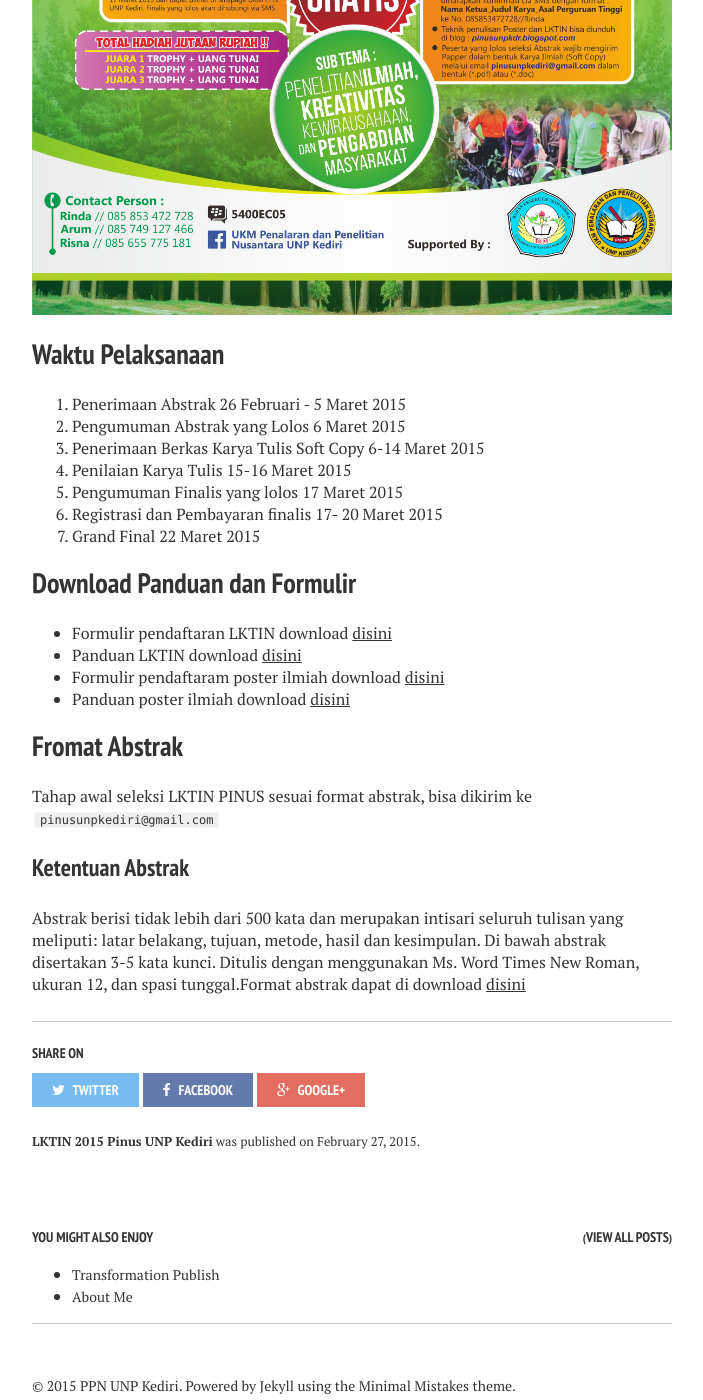
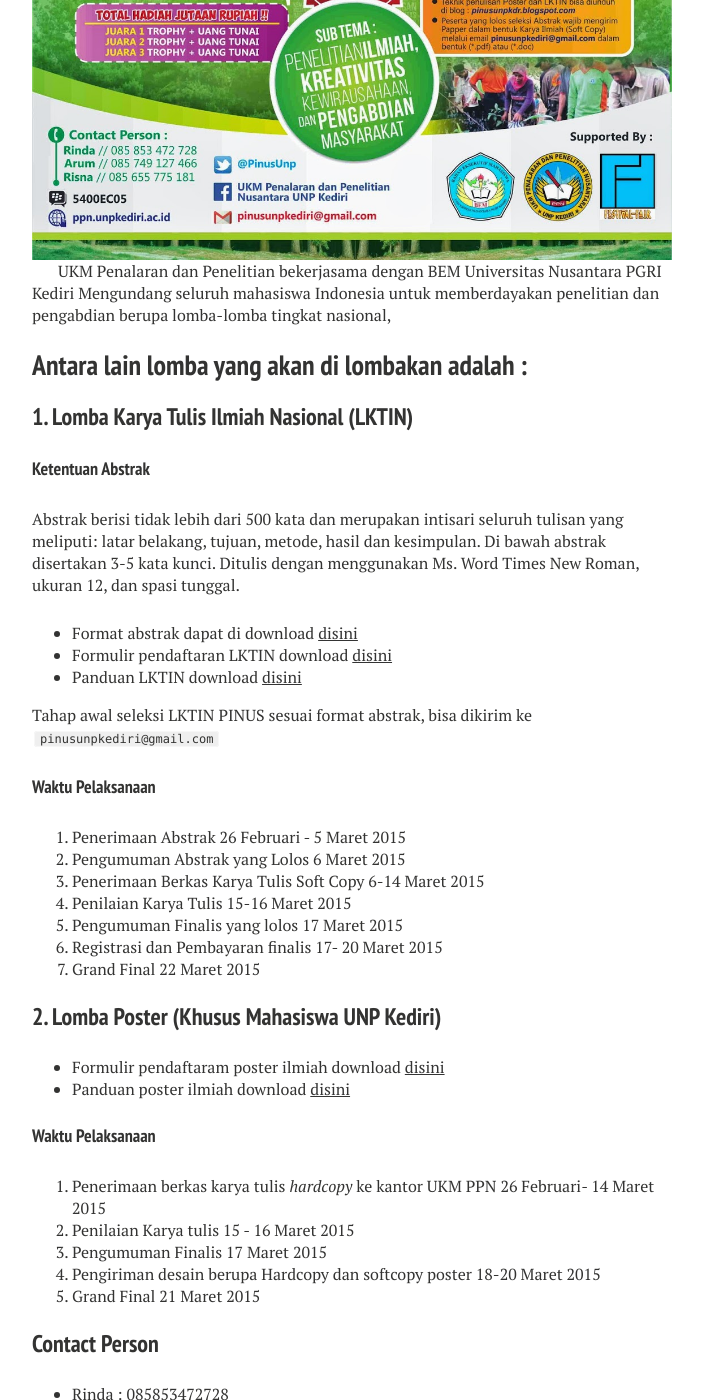
Before and after one commit to ukmppn-unp/ukmppn-unp.github.io, a Jekyll site: the page built from _posts/2015-02-27-lktin-pinus-2015-unpkediri.md, in a window 1280 px wide and 1400 px high, scrolled down 813 px. Shown: the whole window, without its empty margins (288-991 px from the left). Built offline with Jekyll 4.4.1, drawn with Linux system fonts in a browser that asks for light colours; nearby versions of some CDN libraries; comment, search, counter and statistics services are not loaded; some of the changed text lies outside the part shown.

Commit message:
Modified Post LKTIN 2015 content

```diff
--- a/_posts/2015-02-27-lktin-pinus-2015-unpkediri.md
+++ b/_posts/2015-02-27-lktin-pinus-2015-unpkediri.md
@@ -9,9 +9,25 @@
 ---
 
 
-![Poster](../images/lktin-pinus.jpg)
+![Poster](../images/lktin-pinus-lq.jpg)
 
-## Waktu Pelaksanaan
+UKM Penalaran dan Penelitian bekerjasama dengan BEM Universitas Nusantara PGRI Kediri Mengundang seluruh mahasiswa Indonesia untuk memberdayakan penelitian dan pengabdian berupa lomba-lomba tingkat nasional,
+
+## Antara lain lomba yang akan di lombakan adalah :
+
+### 1. Lomba Karya Tulis Ilmiah Nasional (LKTIN)
+
+#### Ketentuan Abstrak
+
+Abstrak berisi tidak lebih dari 500 kata dan merupakan intisari seluruh tulisan yang meliputi: latar belakang, tujuan, metode, hasil dan kesimpulan. Di bawah abstrak disertakan 3-5 kata kunci. Ditulis dengan menggunakan Ms. Word Times New Roman, ukuran 12, dan spasi tunggal.
+
+- Format abstrak dapat di download [disini](/files/pedoman-abstrak.pdf)
+- Formulir pendaftaran LKTIN download [disini](/files/formulir-lktin.docx)
+- Panduan LKTIN download [disini](/files/panduan-lktin-pinus.pdf)
+
+Tahap awal seleksi LKTIN PINUS sesuai format abstrak, bisa dikirim ke `pinusunpkediri@gmail.com`
+
+#### Waktu Pelaksanaan
 
 1. Penerimaan Abstrak 26 Februari - 5 Maret 2015
 1. Pengumuman Abstrak yang Lolos  6 Maret 2015
@@ -21,17 +37,28 @@
 1. Registrasi dan Pembayaran finalis 17- 20 Maret 2015
 1. Grand Final 22 Maret 2015
 
-## Download Panduan dan Formulir
+### 2. Lomba Poster (Khusus Mahasiswa UNP Kediri)
 
-* Formulir pendaftaran LKTIN download [disini](/files/formulir-lktin.docx)
-* Panduan LKTIN download [disini](/files/panduan-lktin-pinus.pdf)
 * Formulir pendaftaram poster ilmiah download [disini](/files/formulir-poster.docx)
 * Panduan poster ilmiah download [disini](https://www.dropbox.com/s/j5ltfuily54w3sn/PANDUAN%20Lomba%20Poster%20Ilmiah%20PINUS%202015(2).rar?dl=0)
 
-## Fromat Abstrak
+#### Waktu Pelaksanaan
 
-Tahap awal seleksi LKTIN PINUS sesuai format abstrak, bisa dikirim ke `pinusunpkediri@gmail.com`
+1. Penerimaan berkas karya tulis *hardcopy* ke kantor UKM PPN 26 Februari- 14 Maret 2015
+1. Penilaian Karya tulis 15 - 16 Maret 2015
+1. Pengumuman Finalis 17 Maret 2015
+1. Pengiriman desain berupa Hardcopy dan softcopy poster 18-20 Maret 2015
+1. Grand Final 21 Maret 2015
 
-###  Ketentuan Abstrak
+### Contact Person
 
-Abstrak berisi tidak lebih dari 500 kata dan merupakan intisari seluruh tulisan yang meliputi: latar belakang, tujuan, metode, hasil dan kesimpulan. Di bawah abstrak disertakan 3-5 kata kunci. Ditulis dengan menggunakan Ms. Word Times New Roman, ukuran 12, dan spasi tunggal.Format abstrak dapat di download [disini](/files/pedoman-abstrak.pdf)
+* Rinda : 085853472728
+* Arum 	: 085749127466
+* Risna : 085655775181
+* BBM 	: 5400EC05
+
+### Social Media
+
+- Twitter : [PinusUnp](https://twitter.com/PinusUnp)
+- Fanspage: [UKM PPN](https://www.facebook.com/ukm.ppn.unpkediri)
+- G+		: [Pinus UNP Kediri](https://plus.google.com/114241305927942929604)
```
Also changed, not shown: images/lktin-pinus-lq.jpg (added), 1 other file.
